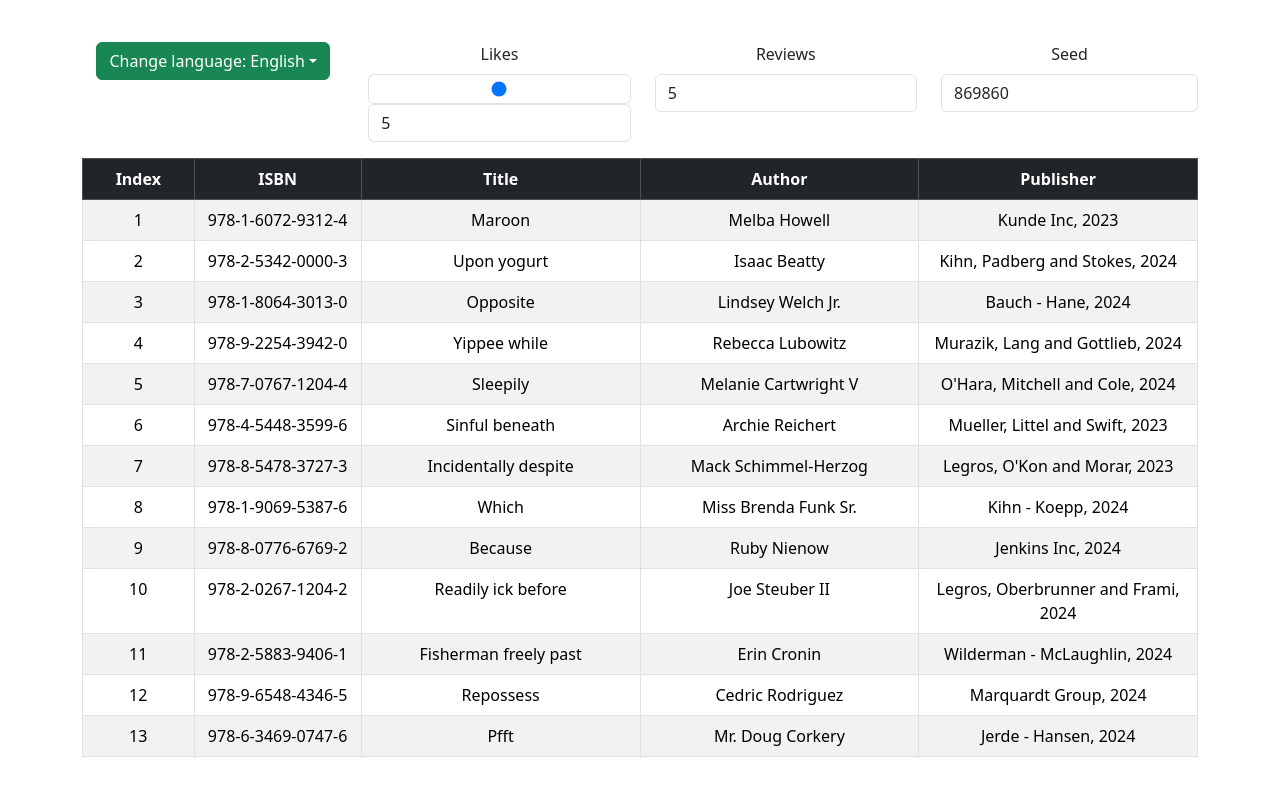
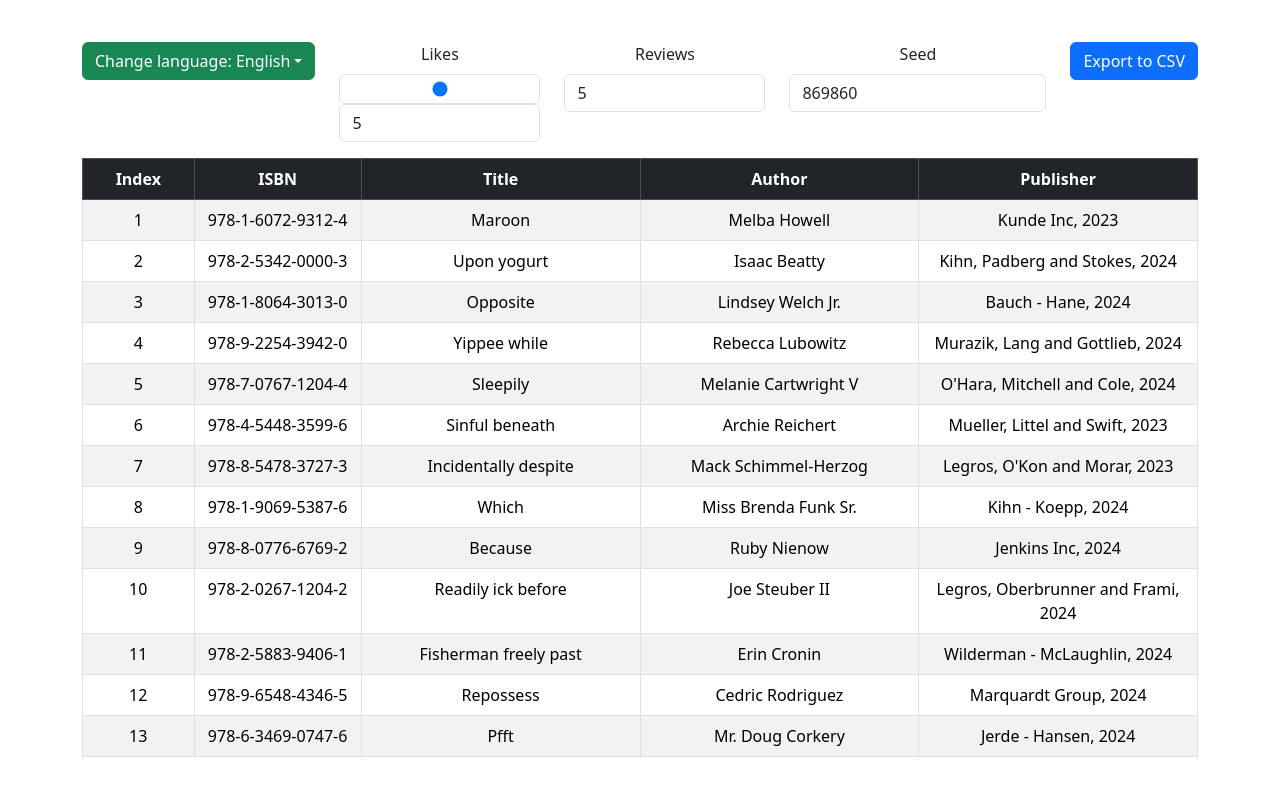
Before and after one commit to Oksana-bondareva/books-info, a React (Vite) app: page / in a window 1280 px wide. Shown: the top 796 px of the page. Built offline with nearby package versions, Linux system fonts and the light colour scheme.

Commit message:
feat: add csv export

```diff
--- a/package.json
+++ b/package.json
@@ -12,6 +12,8 @@
   "dependencies": {
     "@faker-js/faker": "^9.2.0",
     "bootstrap": "^5.3.3",
+    "file-saver": "^2.0.5",
+    "papaparse": "^5.4.1",
     "react": "^18.3.1",
     "react-bootstrap": "^2.10.6",
     "react-csv": "^2.2.2",
@@ -22,7 +24,9 @@
   "devDependencies": {
     "@eslint/js": "^9.13.0",
     "@types/faker": "^6.6.8",
+    "@types/file-saver": "^2.0.7",
     "@types/node": "^22.10.0",
+    "@types/papaparse": "^5.3.15",
     "@types/react": "^18.3.12",
     "@types/react-dom": "^18.3.1",
     "@types/seedrandom": "^3.0.8",
--- a/src/components/BooksTable.tsx
+++ b/src/components/BooksTable.tsx
@@ -1,5 +1,5 @@
 import { useEffect, useState } from "react";
-import { Container, Table, Dropdown, Row, Form, Col } from "react-bootstrap";
+import { Container, Table, Dropdown, Row, Form, Col, Button } from "react-bootstrap";
 import { Book } from "../types/types";
 import { de, fr, Faker, en, faker } from '@faker-js/faker';
 import InfiniteScroll from "react-infinite-scroll-component";
@@ -7,6 +7,8 @@ import { useLanguage } from "../context/LanguageProvider";
 import React from "react";
 import BookCover from "./BookCover";
 import seedrandom from 'seedrandom';
+import Papa from 'papaparse';
+import FileSaver from "file-saver";
 
 const capitalizeTitle = (title: string) => {
     return title.charAt(0).toUpperCase() + title.slice(1);
@@ -46,7 +48,6 @@ const generateReview = (seed: any, index: number) => {
 const randomIncrement = (value: number, rng: () => number) => {
     return Math.floor(value) + (rng() < (value % 1) ? 1 : 0);
 };
-
 
 const generateRandomBooks = ( page: number, language: string, reviews: number, likes: number, seed: string ): Book[] => {
     const combinedSeed = `${seed}-${page}`;
@@ -116,6 +117,19 @@ const BooksTable = () => {
         setSeed(Math.floor(Math.random() * 1000000).toString());
     };
 
+    const exportToCSV = () => {
+        const csvData = books.map(({ index, isbn, title, author, publisher }) => ({
+            index,
+            isbn,
+            title,
+            author,
+            publisher
+        }));
+        const csv = Papa.unparse(csvData);
+        const blob = new Blob([csv], { type: "text/csv;charset=utf-8;" });
+        FileSaver.saveAs(blob, "books.csv");
+    };
+
     return (
         <Container>
             <Row className="mb-3">
@@ -154,6 +168,11 @@ const BooksTable = () => {
                                     <Form.Label>Seed</Form.Label>
                                     <Form.Control type="text" value={seed} onChange={(e) => setSeed(e.target.value)} onDoubleClick={handleSeedDoubleClick} />
                                 </Form.Group>
+                            </Col>
+                            <Col xs="auto">
+                                <Button variant="primary" onClick={exportToCSV}>
+                                    Export to CSV
+                                </Button>
                             </Col>
                         </Row>
                     </Form>
```
Also changed, not shown: 1 other file (tests, documents, lock files or other folders).
